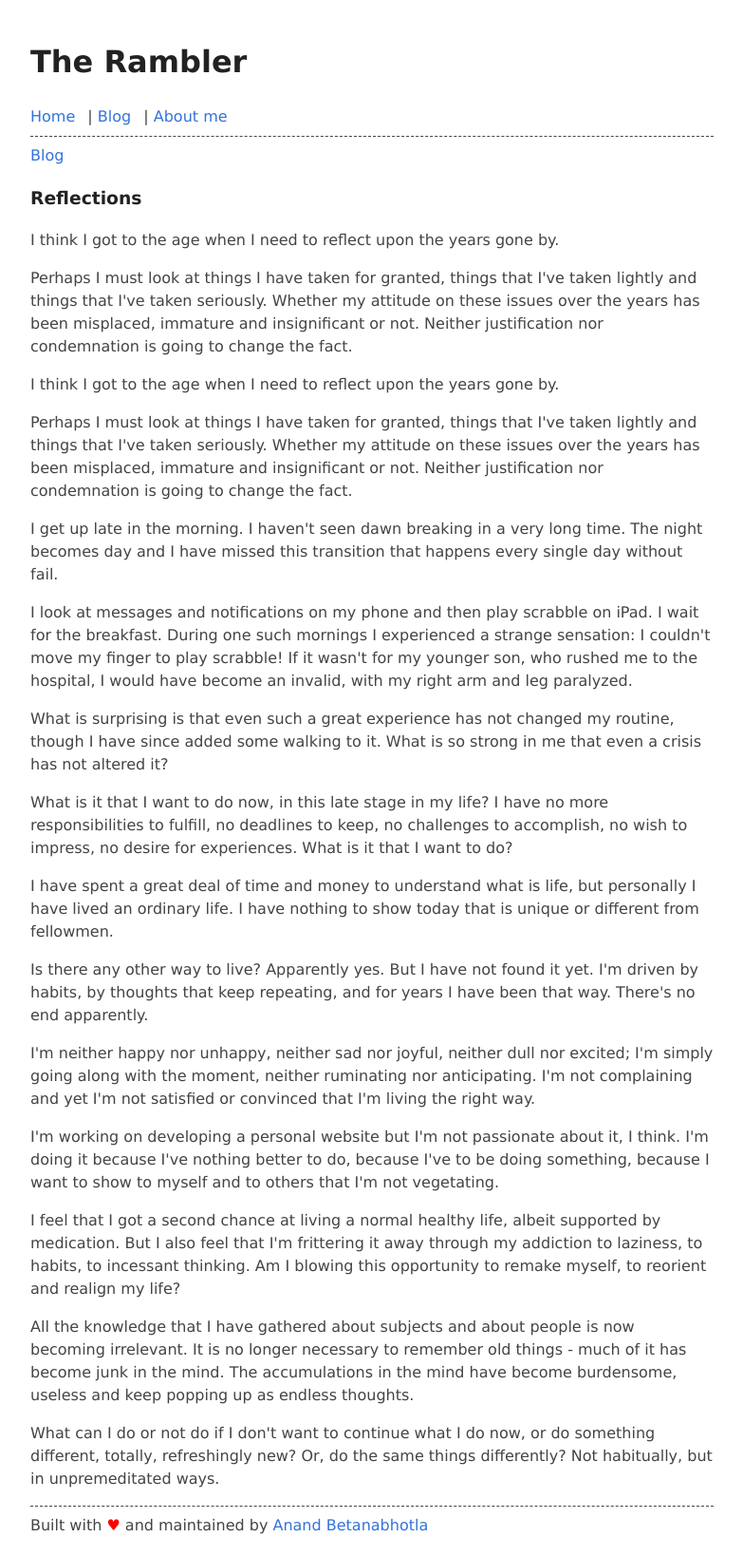
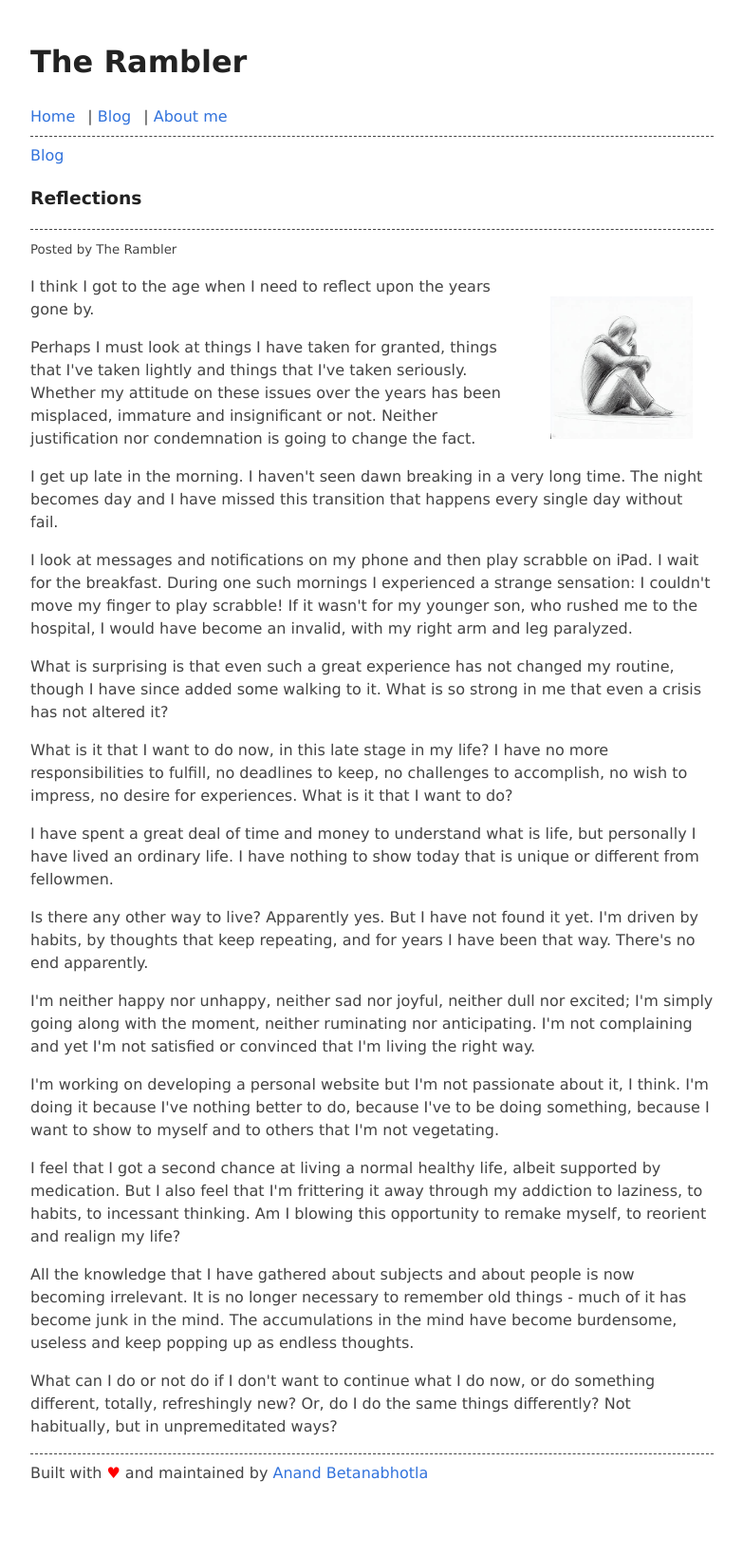
Before and after one commit to nanpython/the_rambler, a Flask app: page /blog/reflections in a window 1280 px wide. Shown: the whole page at 95% size, without its empty margins (248-1031 px from the left). After the commit the page ends 1560 px from the top, so only its background shows below. Run offline with Flask 2, Linux system fonts and the light colour scheme.

Commit message:
Added and modified blog posts

```diff
--- a/templates/blog/argument.html
+++ b/templates/blog/argument.html
@@ -5,6 +5,8 @@
 {% block content %}
 <div class="main-container">
     <h3>Argument</h3>
+    <hr>
+    <small>Posted by The Rambler</small>
     <div>
         <p>
 Why do we take sides in an argument instead of exploring the topic deeply?
--- a/templates/blog/babus_beliefs.html
+++ b/templates/blog/babus_beliefs.html
@@ -5,6 +5,8 @@
 {% block content %}
 <div class="main-container">
     <h3>Babu's Beliefs</h3>
+    <hr>
+    <small>Posted by The Rambler</small>
     <div>
         <p>
 Like children all over the world, Babu inherited his beliefs from his mother first, then from the society of men and women at large. He believed in the idea of an all powerful god and the presence of ghosts. He experienced the fear of both as a direct consequence of these beliefs.
--- a/templates/blog/babus_ignorance.html
+++ b/templates/blog/babus_ignorance.html
@@ -5,6 +5,8 @@
 {% block content %}
 <div class="main-container">
     <h3>Babu's Ignorance</h3>
+    <hr>
+    <small>Posted by The Rambler</small>
     <div>
         <p>
 No one ever told Babu that he could say 'I don't know'. Not knowing something meant an acceptance of ignorance. An ignorant person is looked down upon by the people who knew. There is a loss of face and consequently a loss of stature involved in this.
--- a/templates/blog/babus_scooter.html
+++ b/templates/blog/babus_scooter.html
@@ -5,6 +5,8 @@
 {% block content %}
 <div class="main-container">
     <h3>Babu's Scooter</h3>
+    <hr>
+    <small>Posted by The Rambler</small>
     <div>
         <p>
 Babu's uncle often rode his bicycle with the boy to make purchases at the numerous pawn shops scattered all over Abid's and Sultan Bazaar and even in the narrow Troop Bazaar. Babu sat on the steel rod that connected the front wheel to the rest of the bicycle. He sat with his legs carefully wrapped round the vertical rod that connected with the handlebar. One day, as the uncle rode swiftly - for he was powerfully built - Babu's leg slipped and stuck in the rotating wheel. He screamed in pain. Uncle braked and carefully disentangled the foot from the spokes of the wheel. But the damage had been done. The steel spokes left an ugly gash on the tender foot and Babu wouldn't stop crying from pain. Days later when the wound healed and the matter was forgotten by Babu, the duo continued their excursions on the bicycle.
--- a/templates/blog/belief.html
+++ b/templates/blog/belief.html
@@ -5,6 +5,8 @@
 {% block content %}
 <div class="main-container">
     <h3>Belief</h3>
+    <hr>
+    <small>Posted by The Rambler</small>
     <div>
         <p>
             Belief as an idea authored by one and propagated by many is indeed strange. The more people believe in that idea, the more it gains currency. And the older the idea, the more sacrosanct it becomes. A legion of defenders guard it, and denounce or attack anyone who questions it.
--- a/templates/blog/books.html
+++ b/templates/blog/books.html
@@ -5,6 +5,8 @@
 {% block content %}
 <div class="main-container">
     <h3>Books</h3>
+    <hr>
+    <small>Posted by The Rambler</small>
     <div>
 <p>Books have always been my constant companions. Like most book-reading people I have read a lot of books. There were many that I read only for the entertainment that they provided or some information they shared. However, the books that shaped or altered my thinking have been closest to my heart.
 </p><p>
--- a/templates/blog/books_again.html
+++ b/templates/blog/books_again.html
@@ -5,6 +5,8 @@
 {% block content %}
 <div class="main-container">
     <h3>Books Again</h3>
+    <hr>
+    <small>Posted by The Rambler</small>
     <div>
         <p>
         Among the books that influenced and shaped my thinking were those from J Krishnamurti. The title "The seer who walked alone" aptly describes the man and his work. Krishnamurti urged his listeners to question everything. He spun no new philosophy, provided no religious injunctions, nor did he set out to educate humanity. He was regarded as the World Teacher who explored the human mind with his audience and unraveled its depths like Socrates did with the political affairs of men.
--- a/templates/blog/first_week_bellevue.html
+++ b/templates/blog/first_week_bellevue.html
@@ -5,6 +5,8 @@
 {% block content %}
 <div class="main-container">
     <h3>First Week in Bellevue</h3>
+    <hr>
+    <small>Posted by The Rambler</small>
     <div>
         <p>
 Lake Washington separates Seattle from Bellevue, where we stay during our sojourn in the US. There are probably more trees here in Bellevue than buildings, which is kind of rare in big cities like Seattle and Los Angeles. It is quiet here and elegant.
--- a/templates/blog/health.html
+++ b/templates/blog/health.html
@@ -5,6 +5,8 @@
 {% block content %}
 <div class="main-container">
     <h3>Health</h3>
+    <hr>
+    <small>Posted by The Rambler</small>
     <div>
         <p>
 Mind is the doorway to the body. The mind needs agility and the body exercise. To keep them both healthy I came across this recommendation online.
--- a/templates/blog/index.html
+++ b/templates/blog/index.html
@@ -15,6 +15,7 @@
                     Not just about me, but about relatives and friends as well, and then some. Sometimes I wrote about myself in the third person.
                  </p>
             <ul class="blog-posts">
+              <li><a href="/blog/sanantonio">San Antonio</a></li>
               <li><a href="/blog/reflections">Reflections</a></li>
               <li><a href="/blog/notions">Notions</a></li>
                 <li><a href="/blog/first_week_bellevue">First Week in Bellevue</a></li>
--- a/templates/blog/notions.html
+++ b/templates/blog/notions.html
@@ -5,6 +5,8 @@
 {% block content %}
 <div class="main-container">
     <h3>Notions</h3>
+    <hr>
+    <small>Posted by The Rambler</small>
     <div>
 <p>
 Don't look for happiness, but look at the disturbances in the mind.
--- a/templates/blog/opposites.html
+++ b/templates/blog/opposites.html
@@ -5,6 +5,8 @@
 {% block content %}
 <div class="main-container">
     <h3>Opposites</h3>
+    <hr>
+    <small>Posted by The Rambler</small>
     <div>
         <p>
 The world is a play of opposites - leaders and followers, celebrities and fans, supporters and dissenters, heroes and villains, predators and preys, winners and losers, rulers and the ruled, makers and breakers... Opposites complement each other - one exists because of the other, like the two sides of a coin.
--- a/templates/blog/reflections.html
+++ b/templates/blog/reflections.html
@@ -5,18 +5,16 @@
 {% block content %}
 <div class="main-container">
     <h3>Reflections</h3>
+    <hr>
+    <small>Posted by The Rambler</small>
     <div>
         <p>
-
+            <img width="150px" align="right" src="{{url_for('static', filename='images/blog/thinker.jpg')}}" alt="Bing generated thinker">
             I think I got to the age when I need to reflect upon the years gone by.
             </p><p>
             Perhaps I must look at things I have taken for granted, things that I've taken lightly and things that I've taken seriously. Whether my attitude on these issues over the years has been misplaced, immature and insignificant or not. Neither justification nor condemnation is going to change the fact.
 
         </p><p>
-I think I got to the age when I need to reflect upon the years gone by.
-</p><p>
-Perhaps I must look at things I have taken for granted, things that I've taken lightly and things that I've taken seriously. Whether my attitude on these issues over the years has been misplaced, immature and insignificant or not. Neither justification nor condemnation is going to change the fact.
-</p><p>
 I get up late in the morning. I haven't seen dawn breaking in a very long time. The night becomes day and I have missed this transition that happens every single day without fail.
 </p><p>
 I look at messages and notifications on my phone and then play scrabble on iPad. I wait for the breakfast. During one such mornings I experienced a strange sensation: I couldn't move my finger to play scrabble! If it wasn't for my younger son, who rushed me to the hospital, I would have become an invalid, with my right arm and leg paralyzed.
@@ -37,7 +35,7 @@ I feel that I got a second chance at living a normal healthy life, albeit suppor
 </p><p>
 All the knowledge that I have gathered about subjects and about people is now becoming irrelevant. It is no longer necessary to remember old things - much of it has become junk in the mind. The accumulations in the mind have become burdensome, useless and keep popping up as endless thoughts.
 </p><p>
-What can I do or not do if I don't want to continue what I do now, or do something different, totally, refreshingly new? Or, do the same things differently? Not habitually, but in unpremeditated ways.
+What can I do or not do if I don't want to continue what I do now, or do something different, totally, refreshingly new? Or, do I do the same things differently? Not habitually, but in unpremeditated ways?
 </p>
 </div>
 </div>
```
Also changed, not shown: templates/blog/sanantonio.html (added, +30 -0 lines), static/images/blog/sanantonio.jpg (added), static/images/blog/thinker.jpg (added).
